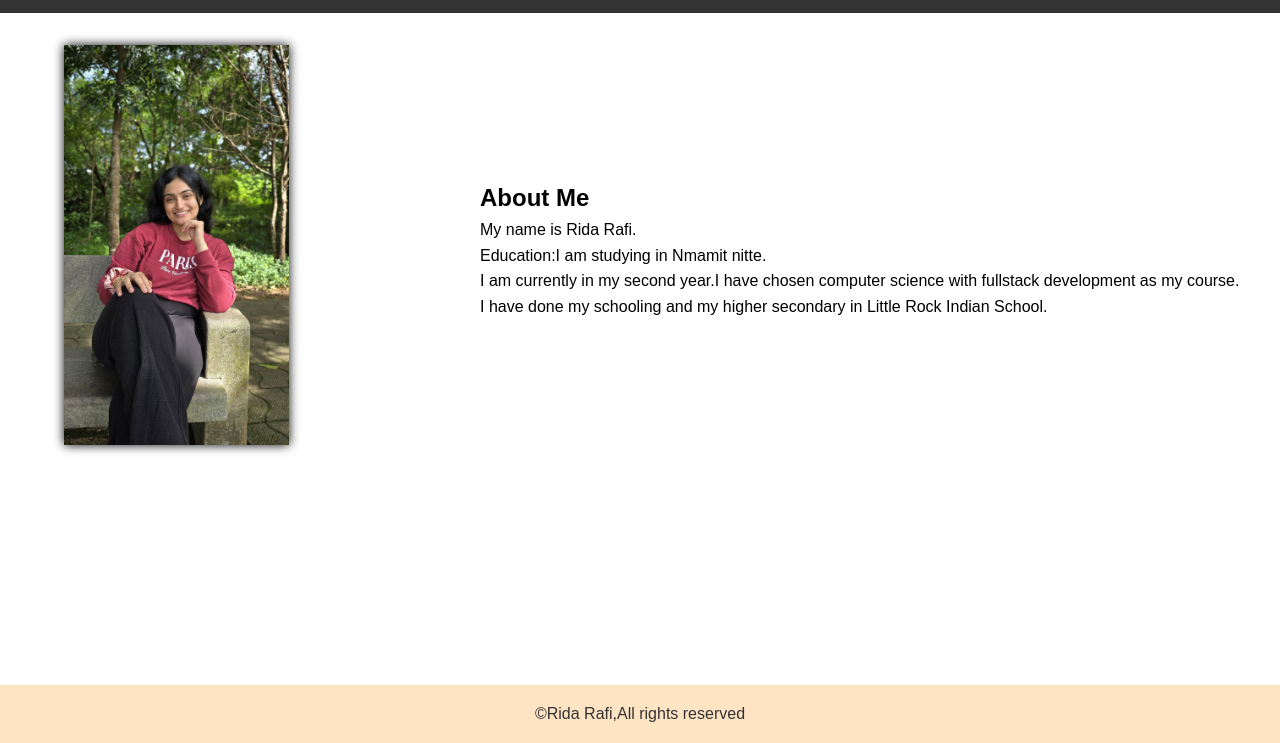
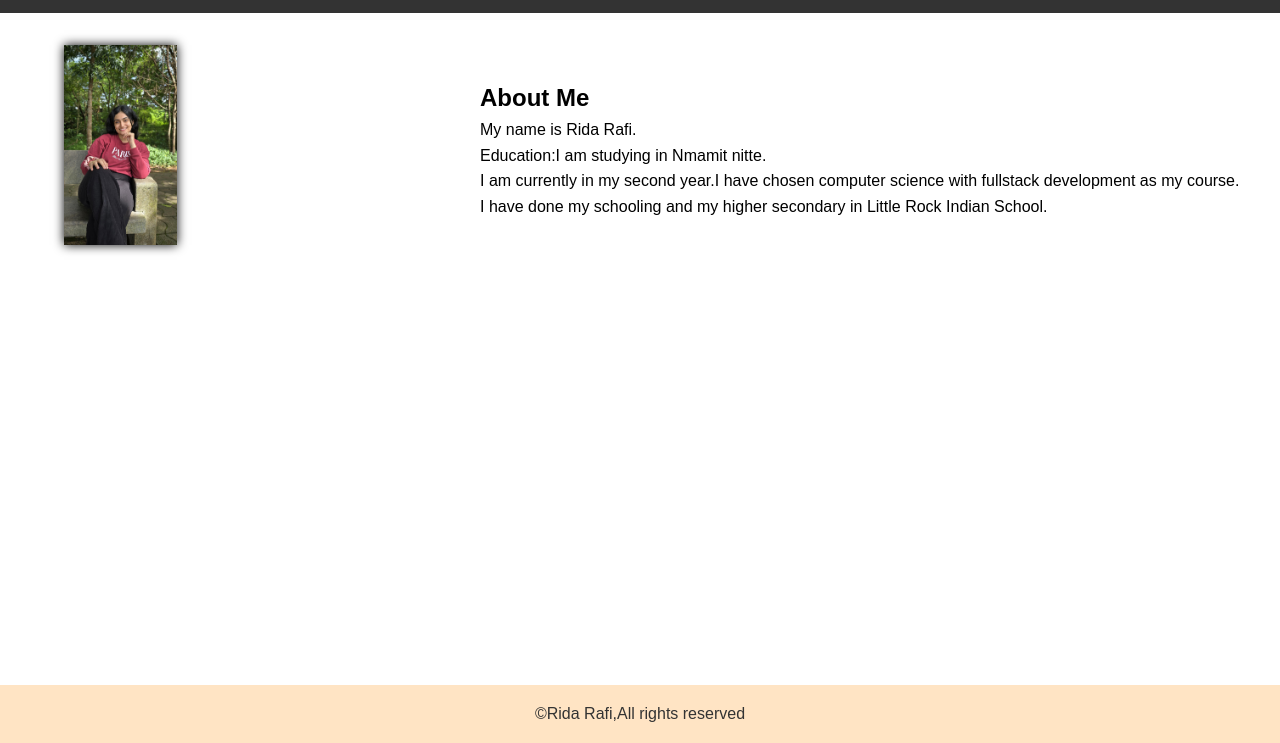
Before and after one commit to ridarafi221/fewd_1b, a plain HTML site: page index.html in a window 1280 px wide. Shown: the part 57-800 px from the top of the page. Drawn offline with Linux system fonts and the light colour scheme.

Commit message:
Update style.css

```diff
--- a/style.css
+++ b/style.css
@@ -25,8 +25,8 @@ main{
 }
 .photo img{
     max-width:100%;
-    height: 400px;
-    width:400px
+    height: 200px;
+    width:200px
     border-radius: 50%;
     box-shadow: 0 0 10px rgba(0,0,0);
 }
```
